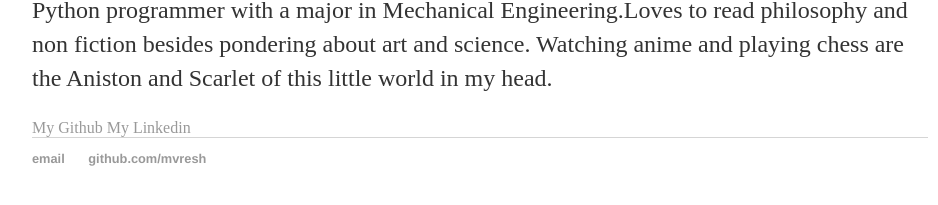
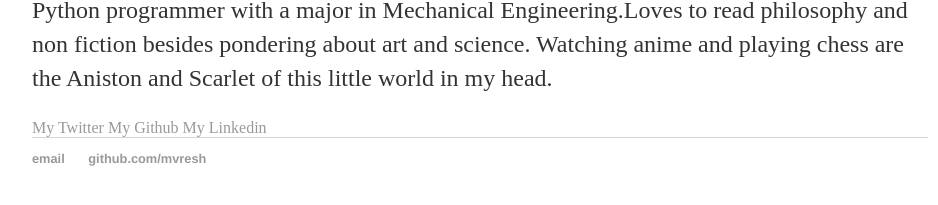
Before and after one commit to mvresh/mvresh.github.io, a Jekyll site: the page built from about/index.html, in a window 1280 px wide. Shown: the part 203-408 px from the top of the page, without its empty margins (160-1098 px from the left). Built offline with Jekyll 4.4.1, drawn with Linux system fonts in a browser that asks for light colours.

Commit message:
Update index.html

```diff
--- a/about/index.html
+++ b/about/index.html
@@ -5,7 +5,7 @@ title: About Varun
 <h1>{{ page.title }}</h1>
 <p>Python programmer with a major in Mechanical Engineering.Loves to read philosophy and non fiction besides pondering about art and science.
 Watching anime and playing chess are the Aniston and Scarlet of this little world in my head.</p>
-<div class=social links><a href="http://www.twitter.com/VarunResh>My Twitter</a>
+<div class=social links><a href="http://www.twitter.com/VarunResh">My Twitter</a>
 <a href="www.github.com/mvresh">My Github</a>
 <a href="linkedin.com/in/varunresh">My Linkedin</a>
 
```
